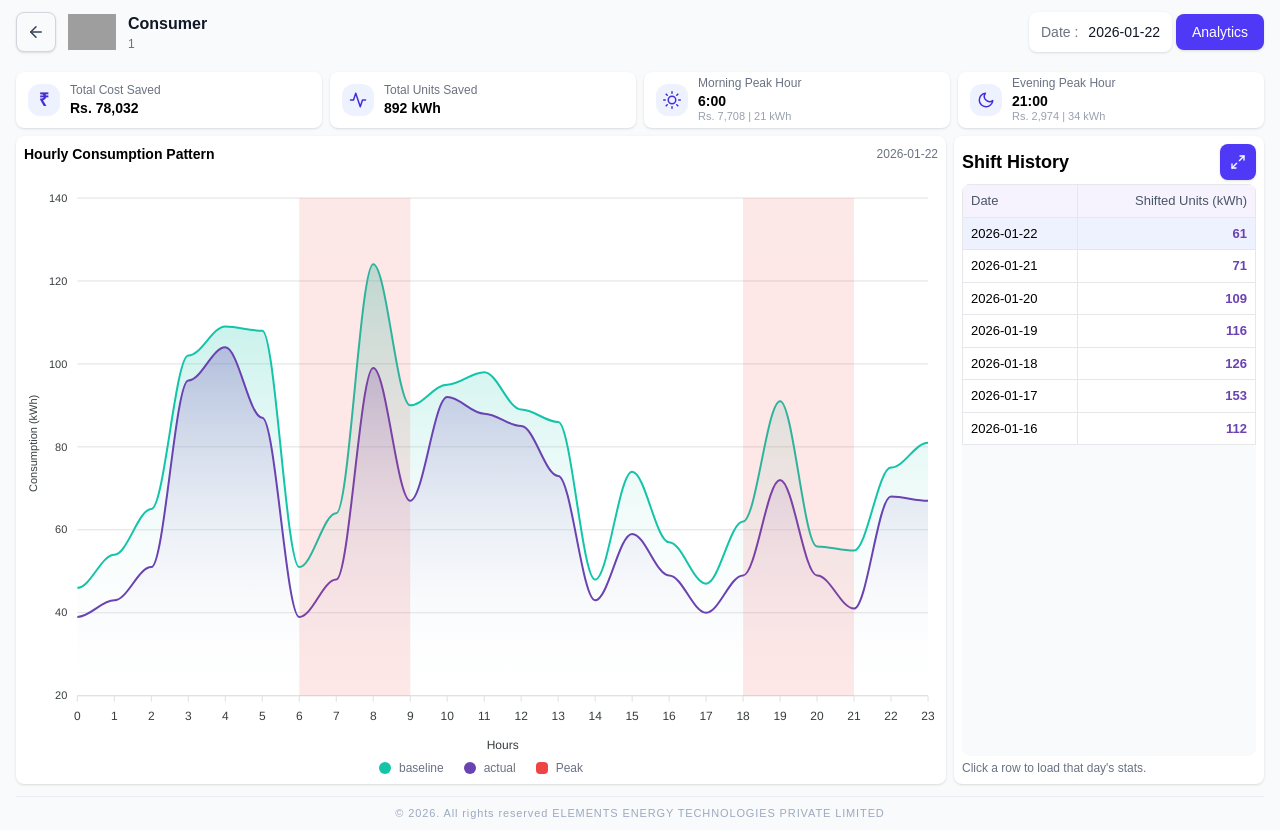
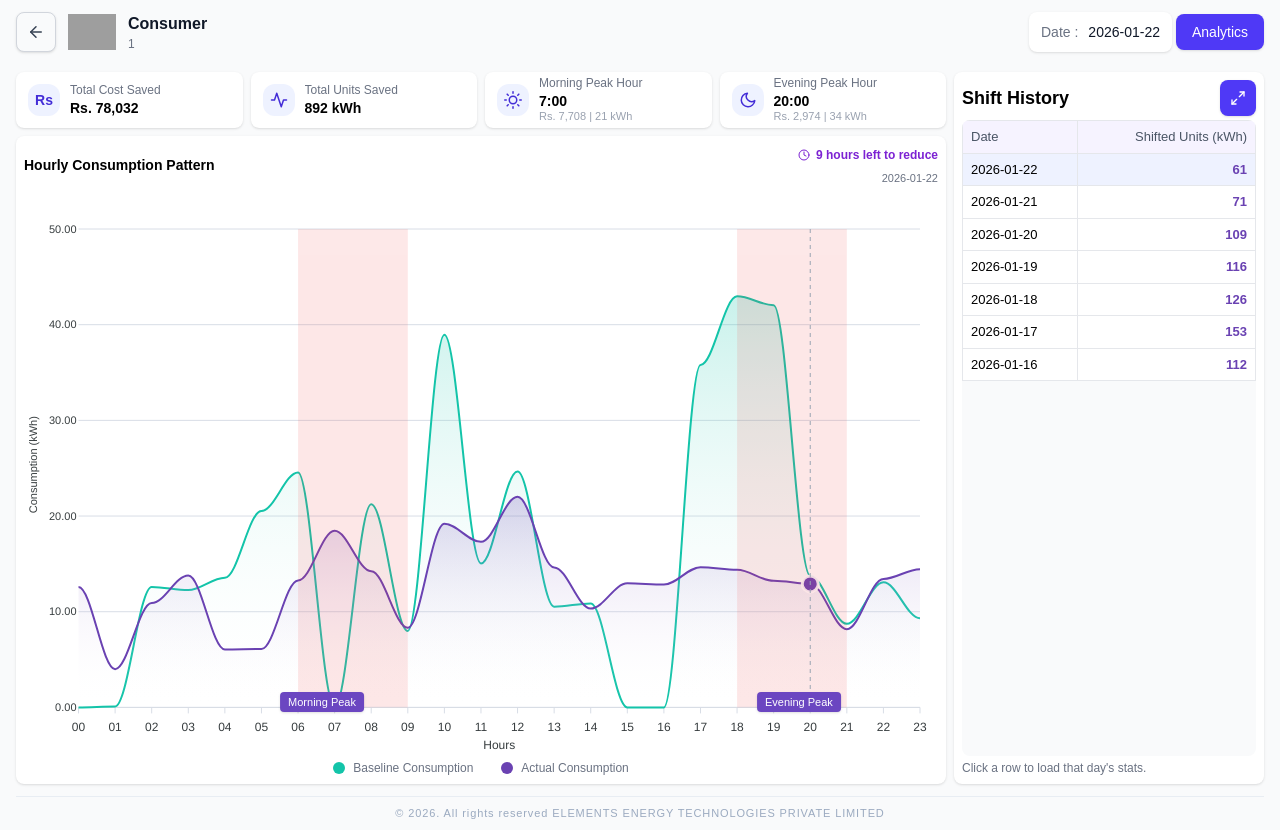
Before and after one commit to RSVS-Viswath/apepdcl-new, a React (Vite) app: page /stats/1 in a window 1280 px wide. Built offline with nearby package versions, Linux system fonts and the light colour scheme; grey boxes are pictures that could not be loaded.

Commit message:
Update stats and analytics tariff bands

```diff
--- /dev/null
+++ b/src/lib/tariffs.js
@@ -0,0 +1,24 @@
+export const TARIFF_BANDS = {
+  PEAK: "Peak",
+  NORMAL: "Normal",
+  OFF_PEAK: "Off-Peak",
+};
+
+export const TARIFF_RATES = {
+  [TARIFF_BANDS.PEAK]: 7.8,
+  [TARIFF_BANDS.NORMAL]: 6.3,
+  [TARIFF_BANDS.OFF_PEAK]: 5.5,
+};
+
+export function getTariffBand(hour, isCommercial = false) {
+  const value = Number(hour);
+
+  if (value >= 18 && value <= 21) return TARIFF_BANDS.PEAK;
+  if ((value >= 15 && value <= 17) || (value >= 22 && value <= 24)) return TARIFF_BANDS.NORMAL;
+  if (!isCommercial && value >= 6 && value <= 9) return TARIFF_BANDS.PEAK;
+  return TARIFF_BANDS.OFF_PEAK;
+}
+
+export function getTariffRate(hour, isCommercial = false) {
+  return TARIFF_RATES[getTariffBand(hour, isCommercial)];
+}
--- a/src/pages/AnalyticsPage.jsx
+++ b/src/pages/AnalyticsPage.jsx
@@ -6,35 +6,18 @@ import SingleDatePicker from "../components/SingleDatePicker";
 import { addDays, fromDateKey, toDateKey } from "../lib/dateKey";
 import { getAllConsumers } from "../lib/consumers";
 import { seededNumber } from "../lib/seeded";
+import { getTariffBand, getTariffRate, TARIFF_BANDS } from "../lib/tariffs";
 
 const PAGE_BG = "#f3f4f6";
 const CARD_BG = "#ffffff";
 const PEAK_COLOR = "#f4827a";
-const PEAK_TWO_COLOR = "#ef9aa3";
 const NORMAL_COLOR = "#f8b44e";
 const OFFPEAK_COLOR = "#80c583";
 const WEEKLY_BAR = "#6b5fe4";
 
-function hourlyBandForIndustrial(hour) {
-  if (hour >= 6 && hour <= 9) return "Peak-1";
-  if (hour >= 18 && hour <= 21) return "Peak-2";
-  if ((hour >= 15 && hour <= 17) || hour === 22 || hour === 23) return "Normal";
-  return "Off-Peak";
-}
-
-function hourlyBandForCommercial(hour) {
-  return hour >= 18 && hour <= 21 ? "Peak" : "Off-Peak";
-}
-
-function displayBand(label) {
-  return label.startsWith("Peak") ? "Peak" : label;
-}
-
 function bandColor(label) {
-  if (label === "Peak-1") return PEAK_COLOR;
-  if (label === "Peak-2") return PEAK_TWO_COLOR;
-  if (label === "Peak") return PEAK_COLOR;
-  if (label === "Normal") return NORMAL_COLOR;
+  if (label === TARIFF_BANDS.PEAK) return PEAK_COLOR;
+  if (label === TARIFF_BANDS.NORMAL) return NORMAL_COLOR;
   return OFFPEAK_COLOR;
 }
 
@@ -100,18 +83,19 @@ export default function AnalyticsPage() {
   const hourlyRows = useMemo(
     () =>
       Array.from({ length: 24 }, (_, hour) => {
-        const tariff = isCommercial ? hourlyBandForCommercial(hour) : hourlyBandForIndustrial(hour);
+        const tariff = getTariffBand(hour, isCommercial);
+        const rate = getTariffRate(hour, isCommercial);
         const value =
-          tariff === "Peak" || tariff === "Peak-1" || tariff === "Peak-2"
+          tariff === TARIFF_BANDS.PEAK
             ? seededNumber(`${analyticsSeed}|hour|${hour}`, 18, 48)
-            : tariff === "Normal"
+            : tariff === TARIFF_BANDS.NORMAL
               ? seededNumber(`${analyticsSeed}|hour|${hour}`, 8, 34)
               : seededNumber(`${analyticsSeed}|hour|${hour}`, 1, 32);
 
         return {
           hour,
           tariff,
-          displayTariff: displayBand(tariff),
+          rate,
           kwh: Math.round(value * 100) / 100,
         };
       }),
@@ -137,16 +121,18 @@ export default function AnalyticsPage() {
   const pfAvg = useMemo(() => seededNumber(`${analyticsSeed}|pf-avg`, 0.82, 0.97), [analyticsSeed]);
 
   const tariffSplit = useMemo(() => {
-    const totals = isCommercial
-      ? { Peak: 0, "Off-Peak": 0 }
-      : { Peak: 0, Normal: 0, "Off-Peak": 0 };
+    const totals = {
+      [TARIFF_BANDS.PEAK]: 0,
+      [TARIFF_BANDS.NORMAL]: 0,
+      [TARIFF_BANDS.OFF_PEAK]: 0,
+    };
 
     hourlyRows.forEach((row) => {
-      totals[row.displayTariff] += row.kwh;
+      totals[row.tariff] += row.kwh;
     });
 
     return totals;
-  }, [hourlyRows, isCommercial]);
+  }, [hourlyRows]);
 
   const weeklyData = useMemo(() => {
     const labels = ["Mon", "Tue", "Wed", "Thu", "Fri", "Sat", "Sun"];
@@ -206,7 +192,7 @@ export default function AnalyticsPage() {
         tooltip: {
           y: {
             formatter: (value, { dataPointIndex }) =>
-              `${hourlyRows[dataPointIndex]?.displayTariff || ""} - ${Number(value).toFixed(2)} kWh`,
+              `${hourlyRows[dataPointIndex]?.tariff || ""} - Rs.${Number(hourlyRows[dataPointIndex]?.rate || 0).toFixed(1)}/unit - ${Number(value).toFixed(2)} kWh`,
           },
         },
         colors: hourlyRows.map((row) => bandColor(row.tariff)),
@@ -389,12 +375,10 @@ export default function AnalyticsPage() {
               <span className="w-3 h-3 rounded-full" style={{ background: PEAK_COLOR }} />
               Peak
             </div>
-            {!isCommercial ? (
-              <div className="flex items-center gap-2">
-                <span className="w-3 h-3 rounded-full" style={{ background: NORMAL_COLOR }} />
-                Normal
-              </div>
-            ) : null}
+            <div className="flex items-center gap-2">
+              <span className="w-3 h-3 rounded-full" style={{ background: NORMAL_COLOR }} />
+              Normal
+            </div>
             <div className="flex items-center gap-2">
               <span className="w-3 h-3 rounded-full" style={{ background: OFFPEAK_COLOR }} />
               Off-Peak
--- a/src/pages/StatsPage.jsx
+++ b/src/pages/StatsPage.jsx
@@ -4,12 +4,21 @@ import Chart from "react-apexcharts";
 import { getAllConsumers } from "../lib/consumers";
 import { fromDateKey, lastNDaysKeys, toDateKey } from "../lib/dateKey";
 import { seededInt, seededNumber } from "../lib/seeded";
-import { FiActivity, FiMaximize2, FiMoon, FiSun, FiX } from "react-icons/fi";
+import { getTariffBand, getTariffRate } from "../lib/tariffs";
+import { FiActivity, FiClock, FiMaximize2, FiMoon, FiSun, FiX } from "react-icons/fi";
 
 // Match legacy client theme graph palette
 const TEAL = "#13C4A9";
 const PURPLE = "#6A42B2";
 const RED = "#ef4444";
+
+function formatHourLabel(hour) {
+  return `${String(hour).padStart(2, "0")}:00`;
+}
+
+function formatConsumption(value) {
+  return `${Number(value || 0).toFixed(2)} kWh`;
+}
 
 function FullHistoryModal({ rows, selectedDayKey, onDayClick, onClose }) {
   return (
@@ -102,12 +111,16 @@ function SequentialAreaChart({ options, baseline, actual, height, delayMs = 850
   const [showActual, setShowActual] = useState(false);
 
   useEffect(() => {
+    setShowActual(false);
     const id = window.setTimeout(() => setShowActual(true), delayMs);
     return () => window.clearTimeout(id);
   }, [delayMs]);
 
   const series = useMemo(
-    () => [{ name: "baseline", data: baseline }, ...(showActual ? [{ name: "actual", data: actual }] : [])],
+    () => [
+      { name: "Baseline Consumption", data: baseline },
+      ...(showActual ? [{ name: "Actual Consumption", data: actual }] : []),
+    ],
     [actual, baseline, showActual]
   );
 
@@ -116,23 +129,27 @@ function SequentialAreaChart({ options, baseline, actual, height, delayMs = 850
 
 function buildHourlySeries(serviceNo, dayKey, { includeMorning, includeEvening }) {
   const baseSeed = `${serviceNo}|${dayKey}`;
+  const baselineTemplate = [0, 1, 13, 11, 12, 19, 26, 0, 20, 8, 38, 14, 24, 10, 12, 0, 0, 37, 44, 42, 15, 10, 13, 9];
+  const actualTemplate = [13, 5, 12, 13, 5, 7, 14, 19, 14, 9, 18, 17, 21, 15, 10, 14, 13, 15, 15, 14, 13, 9, 13, 15];
 
-  const isPeakHour = (h) => {
-    const morning = includeMorning && h >= 6 && h <= 9;
-    const evening = includeEvening && h >= 18 && h <= 21;
-    return morning || evening;
+  const baseline = baselineTemplate.map((value, h) => {
+    const variance = seededNumber(`${baseSeed}|base|${h}`, -1.6, 1.6);
+    const morningScale = includeMorning || h < 6 || h > 9 ? 1 : 0.36;
+    const eveningScale = includeEvening || h < 18 || h > 21 ? 1 : 0.48;
+    return {
+      x: h,
+      y: Math.max(0, Math.min(48.5, Number((value * morningScale * eveningScale + variance).toFixed(2)))),
     };
-
-  const baseline = Array.from({ length: 24 }, (_, h) => {
-    const v = seededNumber(`${baseSeed}|base|${h}`, 38, 110);
-    const peakBoost = isPeakHour(h) ? 1.22 : 1;
-    return Math.round(v * peakBoost);
   });
 
-  const actual = baseline.map((b, h) => {
-    const factor = seededNumber(`${baseSeed}|act|${h}`, 0.78, 0.97);
-    const extraShift = isPeakHour(h) ? seededNumber(`${baseSeed}|sh|${h}`, 0.85, 0.95) : 1;
-    return Math.max(0, Math.round(b * factor * extraShift));
+  const actual = actualTemplate.map((value, h) => {
+    const variance = seededNumber(`${baseSeed}|act|${h}`, -1.2, 1.2);
+    const shiftGain = h >= 18 && h <= 21 ? seededNumber(`${baseSeed}|shift|${h}`, -1.1, 0.4) : 0;
+    const morningScale = includeMorning || h < 6 || h > 9 ? 1 : 0.74;
+    return {
+      x: h,
+      y: Math.max(0, Math.min(24, Number((value * morningScale + variance + shiftGain).toFixed(2)))),
+    };
   });
 
   return { baseline, actual };
@@ -167,43 +184,35 @@ export default function StatsPage() {
   const [dayUpdating, setDayUpdating] = useState(false);
   const [historyOpen, setHistoryOpen] = useState(false);
   const topRef = useRef(null);
-  const topSectionRef = useRef(null);
-  const [bottomHeight, setBottomHeight] = useState(null);
+  const [desktopPanelHeight, setDesktopPanelHeight] = useState(null);
   const chartWrapRef = useRef(null);
   const [chartHeight, setChartHeight] = useState(320);
 
   useEffect(() => {
-    const calcBottomHeight = () => {
+    const calcDesktopPanelHeight = () => {
       const isDesktop = window.matchMedia ? window.matchMedia("(min-width: 1024px)").matches : window.innerWidth >= 1024;
       if (!isDesktop) {
-        setBottomHeight(null);
+        setDesktopPanelHeight(null);
         setChartHeight(320);
         return;
       }
 
       const headerHeight = document.querySelector("header")?.offsetHeight || 0;
-      const topHeight = topSectionRef.current?.offsetHeight || 0;
       const mainPadding = 24; // StatsPage slightly offsets DashboardLayout padding usage
-      const gap = 8; // StatsPage: gap-2 between top and bottom sections
-
-      const available = Math.floor(window.innerHeight - headerHeight - mainPadding - topHeight - gap);
-      setBottomHeight(Math.max(260, available));
+      const available = Math.floor(window.innerHeight - headerHeight - mainPadding);
+      setDesktopPanelHeight(Math.max(360, available));
     };
 
-    calcBottomHeight();
-    window.addEventListener("resize", calcBottomHeight);
-
-    const ro = new ResizeObserver(() => calcBottomHeight());
-    if (topSectionRef.current) ro.observe(topSectionRef.current);
+    calcDesktopPanelHeight();
+    window.addEventListener("resize", calcDesktopPanelHeight);
 
     return () => {
-      window.removeEventListener("resize", calcBottomHeight);
-      ro.disconnect();
+      window.removeEventListener("resize", calcDesktopPanelHeight);
     };
   }, []);
 
   useEffect(() => {
-    if (bottomHeight == null) return undefined;
+    if (desktopPanelHeight == null) return undefined;
     const el = chartWrapRef.current;
     if (!el) return undefined;
 
@@ -216,7 +225,7 @@ export default function StatsPage() {
 
     ro.observe(el);
     return () => ro.disconnect();
-  }, [bottomHeight]);
+  }, [desktopPanelHeight]);
 
   const historyRows = useMemo(() => {
     const endDate = fromDateKey(selectedDayKey);
@@ -252,8 +261,8 @@ export default function StatsPage() {
     const totalCostSaved = seededInt(`${seed}|tcs`, 12000, 98000);
     const totalUnitsSaved = seededInt(`${seed}|tus`, 180, 2200);
 
-    const morningHour = seededInt(`${seed}|mh`, 6, 9);
-    const eveningHour = seededInt(`${seed}|eh`, 18, 21);
+    const morningHour = 7;
+    const eveningHour = 20;
 
     const morningUnits = seededInt(`${seed}|mu`, 12, 180);
     const eveningUnits = seededInt(`${seed}|eu`, 12, 200);
@@ -277,15 +286,18 @@ export default function StatsPage() {
     () => buildHourlySeries(serviceNo, selectedDayKey, peakWindow),
     [peakWindow, serviceNo, selectedDayKey]
   );
+  const activePeakHour = 20;
+  const hoursLeftToReduce = 9;
 
   const chartOptions = useMemo(() => {
-    const categories = Array.from({ length: 24 }, (_, h) => h);
-    const peakLines = peakWindow.includeMorning ? [6, 9, 18, 21] : [18, 21];
+    const actualPeakIndex = series.actual.findIndex((point) => point.x === activePeakHour);
     return {
       chart: {
         type: "area",
         toolbar: { show: false },
         zoom: { enabled: false },
+        parentHeightOffset: 0,
+        background: "transparent",
         animations: {
           enabled: true,
           easing: "easeinout",
@@ -296,28 +308,122 @@ export default function StatsPage() {
       },
       dataLabels: { enabled: false },
       stroke: { curve: "smooth", width: 2 },
-      fill: { type: "gradient", gradient: { shadeIntensity: 1, opacityFrom: 0.55, opacityTo: 0.05, stops: [0, 100] } },
-      xaxis: { categories, title: { text: "Hours", style: { fontWeight: 400 } } },
-      yaxis: { title: { text: "Consumption (kWh)", style: { fontWeight: 400 } } },
+      fill: {
+        type: "gradient",
+        gradient: { shadeIntensity: 1, opacityFrom: 0.48, opacityTo: 0.03, stops: [0, 100] },
+      },
+      grid: {
+        borderColor: "#d8dde6",
+        strokeDashArray: 0,
+        padding: { left: 4, right: 18, top: 8, bottom: 0 },
+      },
+      states: {
+        hover: { filter: { type: "none" } },
+        active: { filter: { type: "none" } },
+      },
+      markers: {
+        size: 0,
+        strokeColors: "#ffffff",
+        strokeWidth: 3,
+        hover: { sizeOffset: 6 },
+        discrete:
+          actualPeakIndex >= 0
+            ? [
+                {
+                  seriesIndex: 1,
+                  dataPointIndex: actualPeakIndex,
+                  fillColor: PURPLE,
+                  strokeColor: "#ffffff",
+                  size: 8,
+                },
+              ]
+            : [],
+      },
+      xaxis: {
+        type: "numeric",
+        min: 0,
+        max: 23,
+        tickAmount: 23,
+        axisBorder: { color: "#d8dde6" },
+        axisTicks: { color: "#d8dde6" },
+        title: { text: "Hours", style: { fontWeight: 400 } },
+        labels: {
+          formatter: (value) => String(Math.round(value)).padStart(2, "0"),
+        },
+        tooltip: { enabled: false },
+      },
+      yaxis: {
+        min: 0,
+        max: 50,
+        tickAmount: 5,
+        decimalsInFloat: 2,
+        title: { text: "Consumption (kWh)", style: { fontWeight: 400 } },
+        labels: {
+          formatter: (value) => Number(value).toFixed(2),
+        },
+      },
+      tooltip: {
+        shared: true,
+        intersect: false,
+        custom: ({ series: tooltipSeries, dataPointIndex, w }) => {
+          const hour = Math.round(w.globals.seriesX?.[0]?.[dataPointIndex] ?? dataPointIndex);
+          const tariffBand = getTariffBand(hour, isCommercial);
+          const tariffRate = getTariffRate(hour, isCommercial);
+          const baselineValue = Number(tooltipSeries?.[0]?.[dataPointIndex] ?? 0);
+          const actualValue = Number(tooltipSeries?.[1]?.[dataPointIndex] ?? 0);
+
+          return `
+            <div style="min-width:292px;background:#ffffff;border:1px solid #d6dde7;border-radius:10px;box-shadow:0 10px 28px rgba(15,23,42,0.12);overflow:hidden;">
+              <div style="padding:12px 16px;background:#eef2f6;border-bottom:1px solid #d6dde7;font-size:14px;color:#0f172a;">
+                ${formatHourLabel(hour)} &mdash; ${tariffBand} Rs.${tariffRate.toFixed(1)}/unit
+              </div>
+              <div style="padding:14px 16px;display:grid;gap:14px;">
+                <div style="display:flex;align-items:center;gap:10px;font-size:14px;color:#111827;">
+                  <span style="width:16px;height:16px;border-radius:999px;background:${TEAL};display:inline-block;"></span>
+                  <span>Baseline Consumption:</span>
+                  <strong>${formatConsumption(baselineValue)}</strong>
+                </div>
+                <div style="display:flex;align-items:center;gap:10px;font-size:14px;color:#111827;">
+                  <span style="width:16px;height:16px;border-radius:999px;background:${PURPLE};display:inline-block;"></span>
+                  <span>Actual Consumption:</span>
+                  <strong>${formatConsumption(actualValue)}</strong>
+                </div>
+              </div>
+            </div>
+          `;
+        },
+      },
       legend: { show: false },
       colors: [TEAL, PURPLE],
       annotations: {
-        xaxis: peakLines.reduce((ranges, x, index, arr) => {
-          if (index % 2 !== 0) return ranges;
-          const end = arr[index + 1];
-          if (end == null) return ranges;
-          ranges.push({
-            x,
-            x2: end,
+        xaxis: [
+          ...(peakWindow.includeMorning
+            ? [
+                {
+                  x: 6,
+                  x2: 9,
                   fillColor: RED,
                   opacity: 0.12,
                   borderColor: "transparent",
-          });
-          return ranges;
-        }, []),
+                },
+              ]
+            : []),
+          {
+            x: 18,
+            x2: 21,
+            fillColor: RED,
+            opacity: 0.12,
+            borderColor: "transparent",
+          },
+          {
+            x: activePeakHour,
+            strokeDashArray: 4,
+            borderColor: "#9aa4b2",
+          },
+        ],
       },
     };
-  }, [peakWindow.includeMorning]);
+  }, [activePeakHour, isCommercial, peakWindow.includeMorning, series.actual]);
 
   const applySelectedDay = (dayKey) => {
     const normalizedDay =
@@ -343,13 +449,16 @@ export default function StatsPage() {
   };
 
   return (
-    <div className="flex flex-col gap-2 -mt-1">
-      <div ref={topSectionRef} className="flex flex-col gap-2">
+    <div
+      className="grid grid-cols-1 lg:grid-cols-[2.25fr_0.75fr] gap-2 items-stretch -mt-1"
+      style={desktopPanelHeight ? { height: desktopPanelHeight } : undefined}
+    >
+      <div className="flex flex-col gap-2 min-h-0 min-w-0">
         <div ref={topRef} className="grid grid-cols-2 lg:grid-cols-4 gap-2">
           <StatCard
             label="Total Cost Saved"
             value={`Rs. ${stats.totalCostSaved.toLocaleString()}`}
-            icon={<span className="text-lg font-semibold leading-none">₹</span>}
+            icon={<span className="text-sm font-semibold leading-none">Rs</span>}
           />
           <StatCard
             label="Total Units Saved"
@@ -370,18 +479,19 @@ export default function StatsPage() {
             icon={<FiMoon className="text-lg" />}
           />
         </div>
-      </div>
 
-      <div
-        className="grid grid-cols-1 lg:grid-cols-[2.25fr_0.75fr] gap-2 items-stretch"
-        style={bottomHeight ? { height: bottomHeight } : undefined}
-      >
-        <div className="bg-white rounded-lg shadow p-2 relative flex flex-col min-h-0 min-w-0">
+        <div className="bg-white rounded-lg shadow p-2 relative flex flex-col min-h-0 min-w-0 flex-1">
           <div className="flex items-center justify-between mb-1 shrink-0">
             <div className="text-sm font-semibold">Hourly Consumption Pattern</div>
-            <div className="text-xs text-gray-500 tabular-nums">{selectedDayKey}</div>
+            <div className="text-right">
+              <div className="inline-flex items-center gap-1.5 text-[12px] font-semibold text-[#7c22d3]">
+                <FiClock className="text-[12px]" />
+                <span>{hoursLeftToReduce} hours left to reduce</span>
               </div>
-          <div ref={chartWrapRef} className="flex-1 min-h-0 overflow-hidden">
+              <div className="text-[11px] text-gray-500 tabular-nums mt-0.5">{selectedDayKey}</div>
+            </div>
+          </div>
+          <div ref={chartWrapRef} className="relative flex-1 min-h-0 overflow-hidden">
             <SequentialAreaChart
               key={`${serviceNo}|${selectedDayKey}|${peakWindow.includeMorning ? "M+E" : "E"}`}
               options={chartOptions}
@@ -390,19 +500,29 @@ export default function StatsPage() {
               height={chartHeight}
               delayMs={950}
             />
+            {peakWindow.includeMorning ? (
+              <div
+                className="pointer-events-none absolute bottom-11 rounded-[4px] bg-[#6b46c1] px-2 py-0.5 text-[11px] font-medium text-white shadow-sm"
+                style={{ left: `${(7.5 / 23) * 100}%`, transform: "translateX(-50%)" }}
+              >
+                Morning Peak
               </div>
-          <div className="flex items-center justify-center gap-5 mt-1 text-xs text-gray-500 shrink-0 flex-wrap">
+            ) : null}
+            <div
+              className="pointer-events-none absolute bottom-11 rounded-[4px] bg-[#6b46c1] px-2 py-0.5 text-[11px] font-medium text-white shadow-sm"
+              style={{ left: `${(19.5 / 23) * 100}%`, transform: "translateX(-50%)" }}
+            >
+              Evening Peak
+            </div>
+          </div>
+          <div className="flex items-center justify-center gap-7 mt-1 text-xs text-gray-500 shrink-0 flex-wrap">
             <div className="flex items-center gap-2">
               <span className="w-3 h-3 rounded-full" style={{ background: TEAL }} />
-              <span>baseline</span>
+              <span>Baseline Consumption</span>
             </div>
             <div className="flex items-center gap-2">
               <span className="w-3 h-3 rounded-full" style={{ background: PURPLE }} />
-              <span>actual</span>
-            </div>
-            <div className="flex items-center gap-2">
-              <span className="w-3 h-3 rounded-sm" style={{ background: RED }} />
-              <span>Peak</span>
+              <span>Actual Consumption</span>
             </div>
           </div>
 
@@ -411,6 +531,7 @@ export default function StatsPage() {
               <div className="text-sm font-medium text-gray-700">Updating...</div>
             </div>
           ) : null}
+        </div>
       </div>
 
       <div className="bg-white rounded-lg shadow p-2 flex flex-col min-h-0 min-w-0">
@@ -425,9 +546,9 @@ export default function StatsPage() {
             <FiMaximize2 className="text-[16px]" />
           </button>
         </div>
-          <div className="flex-1 min-h-0 bg-gray-50 rounded-lg overflow-hidden">
+        <div className="flex-1 min-h-0 bg-gray-50 rounded-lg overflow-auto">
           <table className="w-full text-[13px] border border-gray-200 border-collapse bg-white">
-              <thead className="text-gray-600 bg-[#f6f3ff]">
+            <thead className="text-gray-600 bg-[#f6f3ff] sticky top-0 z-10">
               <tr className="text-left">
                 <th className="py-1.5 px-2 whitespace-nowrap font-medium border border-gray-200">
                   Date
@@ -453,7 +574,6 @@ export default function StatsPage() {
         </div>
         <div className="text-xs text-gray-500 mt-1 shrink-0">Click a row to load that day's stats.</div>
       </div>
-      </div>
 
       {historyOpen ? (
         <FullHistoryModal rows={historyRows} selectedDayKey={selectedDayKey} onDayClick={onDayClick} onClose={() => setHistoryOpen(false)} />
```
Lines whose indentation alone changed are shown as unchanged.
